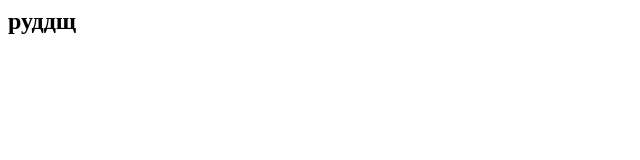
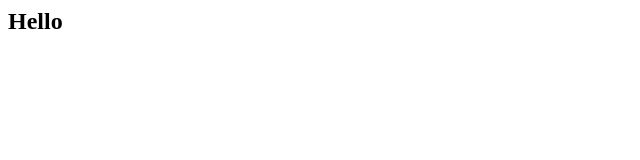
Before and after one commit to KukuninEvgeniy/PIP, a plain HTML site: page index.html in a window 1280 px wide. Shown: the full height of the page, 0-640 px from the left. Drawn offline with Linux system fonts and the light colour scheme.

Commit message:
Практическая работ №2

```diff
--- a/index.html
+++ b/index.html
@@ -1 +1 @@
-<h2>руддщ</h2>
+<h2>Hello</h2>
```
